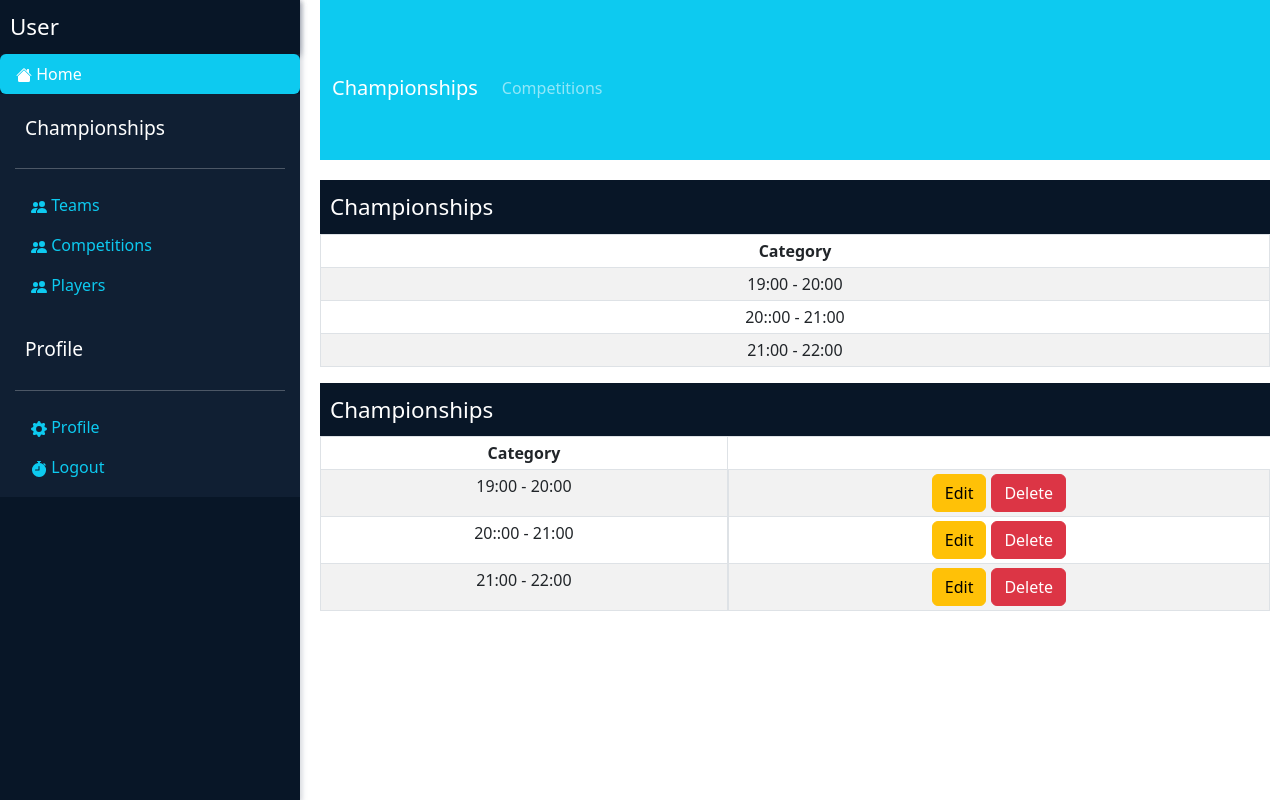
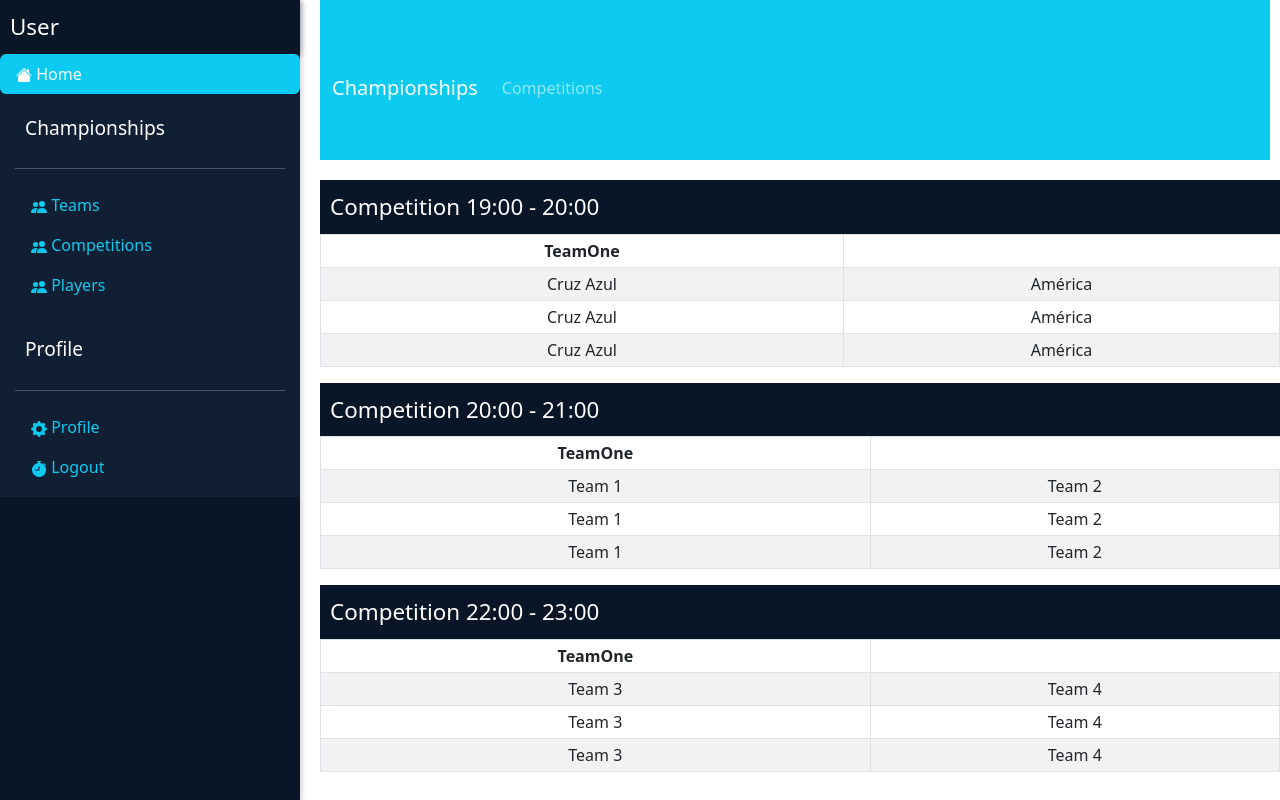
Before and after one commit to ChrisMota7/webs-project, a React (Create React App) app: page / in a window 1280 px wide. Built offline with nearby package versions, Linux system fonts and the light colour scheme.

Commit message:
adding first main components

```diff
--- a/src/App.js
+++ b/src/App.js
@@ -3,7 +3,8 @@
 import NavBar from './components/NavBar/NavBar';
 import TopNavBar from './components/TopNavBar/TopNavBar'
 import NavBarOff from './components/NavBarOff/NavBarOff';
-import Championships from './app/Championships/Championships';
+// import Championships from './app/Championships/Championships';
+import Competitions from './app/Competitions/Competitions';
 
 function App() {
   const [isMobile, setIsMobile] = useState(false);
@@ -31,7 +32,8 @@
       </div>
       <div style={contentStyle}>
         <TopNavBar />
-        <Championships />
+        {/* <Championships /> */}
+        <Competitions />
       </div>
     </div>
   );
--- a/src/app/Championships/Championships.jsx
+++ b/src/app/Championships/Championships.jsx
@@ -12,7 +12,10 @@
     return (
         <div className='championships'>
             <div>
-                <GenericTable columns={columnName} content={Categories} title={"Championships"}/>
+                <GenericTable
+                    columns={columnName}
+                    content={Categories}
+                    title={"Championships"}/>
             </div>
 
             <div>
--- /dev/null
+++ b/src/app/Competitions/Competitions.jsx
@@ -0,0 +1,38 @@
+import React from 'react';
+
+import './Competitions.css'
+import Categories1 from "../../json/Competition1.json"
+import Categories2 from "../../json/Competition2.json"
+import Categories3 from "../../json/Competition3.json"
+import GenericTable from "../../components/GenericTable/GenericTable"
+
+const Competitions = () => {
+    const columnName = ["TeamOne"]
+    return (
+        <div className='championships'>
+            <div>
+                <GenericTable
+                    columns={columnName}
+                    content={Categories1}
+                    title={"Competition 19:00 - 20:00"}/>
+            </div>
+
+            <div>
+                <GenericTable
+                columns={columnName}
+                content={Categories2}
+                title={"Competition 20:00 - 21:00"}/>
+            </div>
+
+            <div>
+                <GenericTable
+                columns={columnName}
+                content={Categories3}
+                title={"Competition 22:00 - 23:00"}/>
+            </div>
+        </div>
+
+    );
+  }
+
+  export default Competitions;
--- a/src/json/Competition2.json
+++ b/src/json/Competition2.json
@@ -1,17 +1,17 @@
 [
     {
         "competitionid": 4,
-        "teamOne": "Cruz Azul",
-        "teamTwo": "América"
+        "teamOne": "Team 1",
+        "teamTwo": "Team 2"
     },
     {
         "competitionid": 5,
-        "teamOne": "Cruz Azul",
-        "teamTwo": "América"
+        "teamOne": "Team 1",
+        "teamTwo": "Team 2"
     },
     {
         "competitionid": 6,
-        "teamOne": "Cruz Azul",
-        "teamTwo": "América"
+        "teamOne": "Team 1",
+        "teamTwo": "Team 2"
     }
 ]
--- a/src/json/Competition3.json
+++ b/src/json/Competition3.json
@@ -1,17 +1,17 @@
 [
     {
         "competitionid": 7,
-        "teamOne": "Cruz Azul",
-        "teamTwo": "América"
+        "teamOne": "Team 3",
+        "teamTwo": "Team 4"
     },
     {
         "competitionid": 8,
-        "teamOne": "Cruz Azul",
-        "teamTwo": "América"
+        "teamOne": "Team 3",
+        "teamTwo": "Team 4"
     },
     {
         "competitionid": 9,
-        "teamOne": "Cruz Azul",
-        "teamTwo": "América"
+        "teamOne": "Team 3",
+        "teamTwo": "Team 4"
     }
 ]
```
Also changed, not shown: src/json/Teams.json (added, +48 -0 lines), src/app/Competitions/Competitions.css (added), src/app/Team/Team.css (added), src/app/Team/Team.jsx (added).
